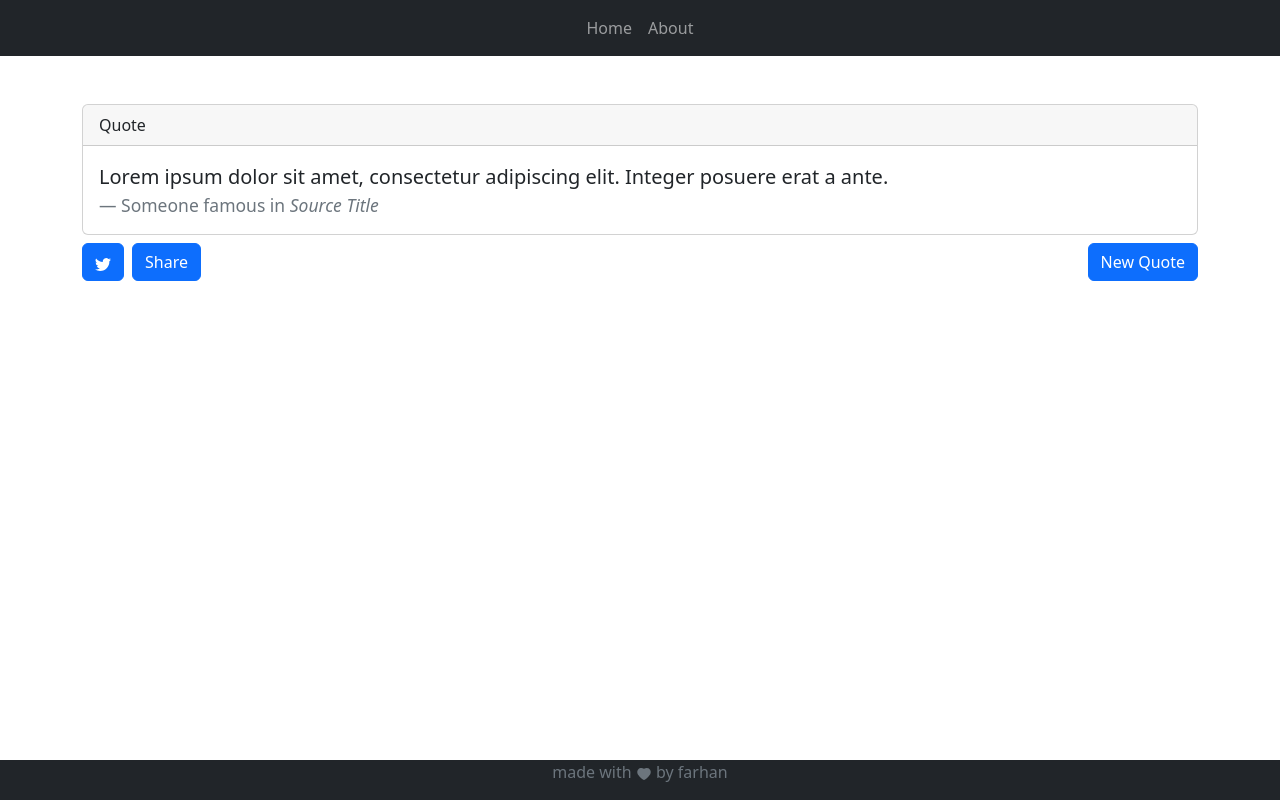
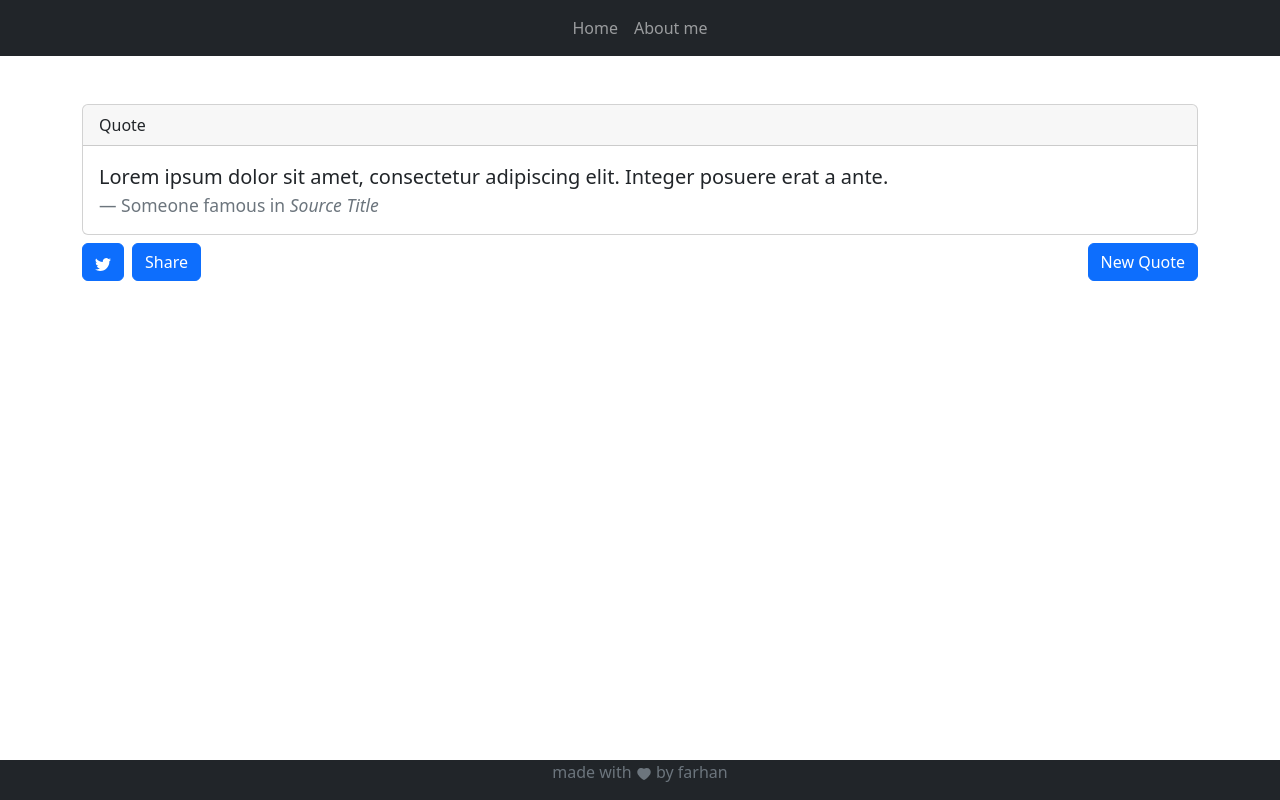
Before and after one commit to farhanzipp/react-quote, a React (Create React App) app: page / in a window 1280 px wide. Built offline with nearby package versions, Linux system fonts and the light colour scheme.

Commit message:
edited readme

```diff
--- a/src/components/Navigation/index.js
+++ b/src/components/Navigation/index.js
@@ -8,7 +8,7 @@ const Navigation = () => {
             <Container className="justify-content-center">
                 <Nav >
                     <Nav.Link href="#home">Home</Nav.Link>
-                    <Nav.Link href="#about">About</Nav.Link>
+                    <Nav.Link href="#about">About me</Nav.Link>
                 </Nav>
             </Container>
         </Navbar>
```
Also changed, not shown: 1 other file (tests, documents, lock files or other folders).
